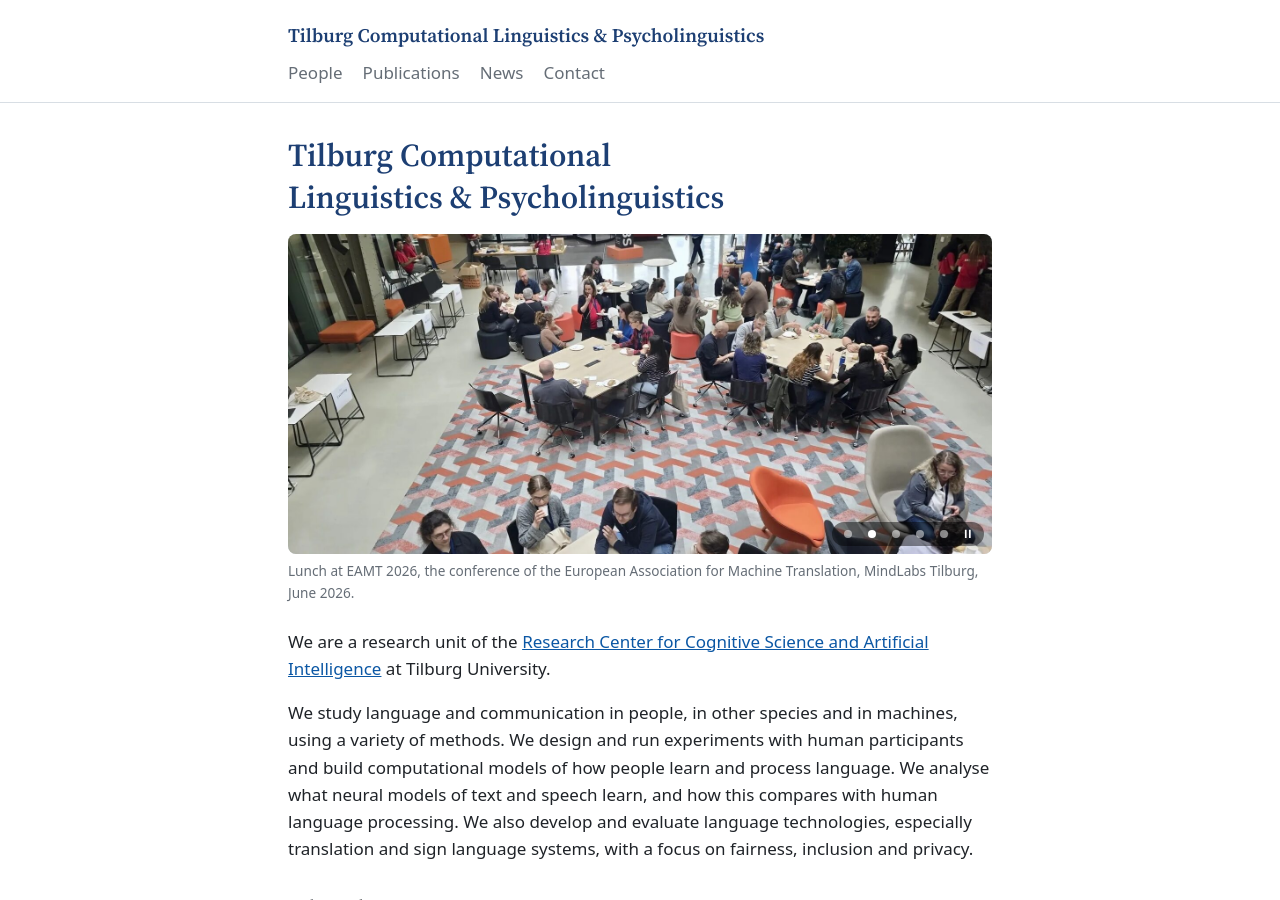
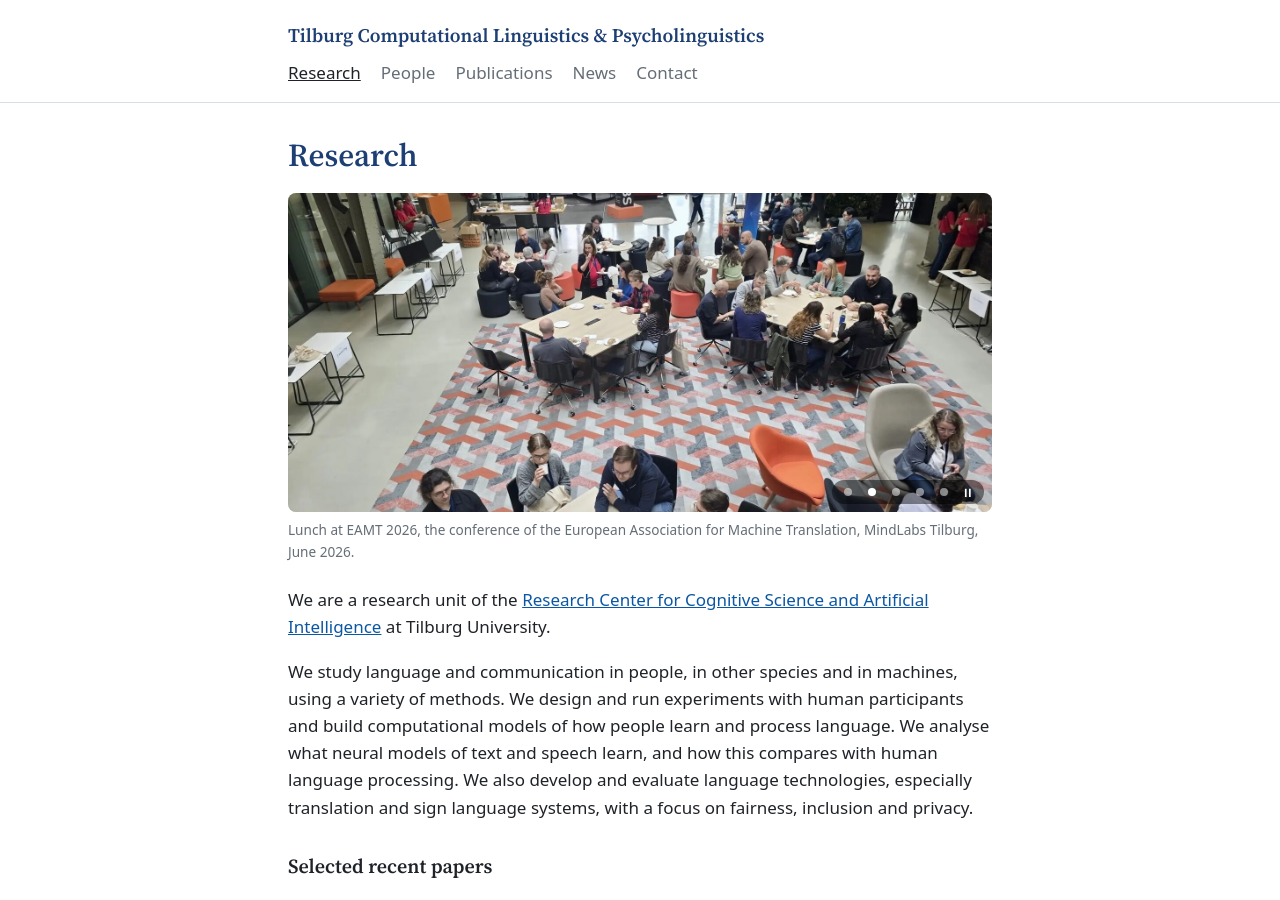
Before and after one commit to tcsai/language-computation, a Jekyll site: the page built from index.md, in a window 1280 px wide and 900 px high. Built offline with Jekyll 4.4.1, drawn with Linux system fonts in a browser that asks for light colours; our own code applies the rules of GitHub Pages for plain Markdown files.

Commit message:
Turn the home page into a Research tab
Add Research as the first menu entry pointing at index.md, retitle the
page Research, and link the tab to the site root.

Co-Authored-By: Claude Opus 5.5 <noreply@anthropic.com>
Claude-Session: https://claude.ai/code/session_018siYZCWSnh7RRtWyJ3VbeZ

```diff
--- a/_config.yml
+++ b/_config.yml
@@ -17,6 +17,8 @@ university:
 
 # Menu: one entry per page, in the order shown in the header.
 navigation:
+  - title: Research
+    page: index.md
   - title: People
     page: people.md
   - title: Publications
--- a/_layouts/default.html
+++ b/_layouts/default.html
@@ -13,7 +13,7 @@
       <a class="site-title" href="{{ '/' | relative_url }}">{{ site.title }}</a>
       <nav class="site-nav" aria-label="Main">
         {%- for item in site.navigation %}
-        <a href="{{ item.page | replace: '.md', '.html' | relative_url }}"{% if page.path == item.page %} aria-current="page"{% endif %}>{{ item.title }}</a>
+        <a href="{{ item.page | replace: '.md', '.html' | replace: 'index.html', '/' | relative_url }}"{% if page.path == item.page %} aria-current="page"{% endif %}>{{ item.title }}</a>
         {%- endfor %}
       </nav>
     </div>
--- a/index.md
+++ b/index.md
@@ -1,4 +1,4 @@
-# Tilburg Computational Linguistics & Psycholinguistics
+# Research
 
 {% include photo-carousel.html %}
 
```
Also changed, not shown: README.md.
